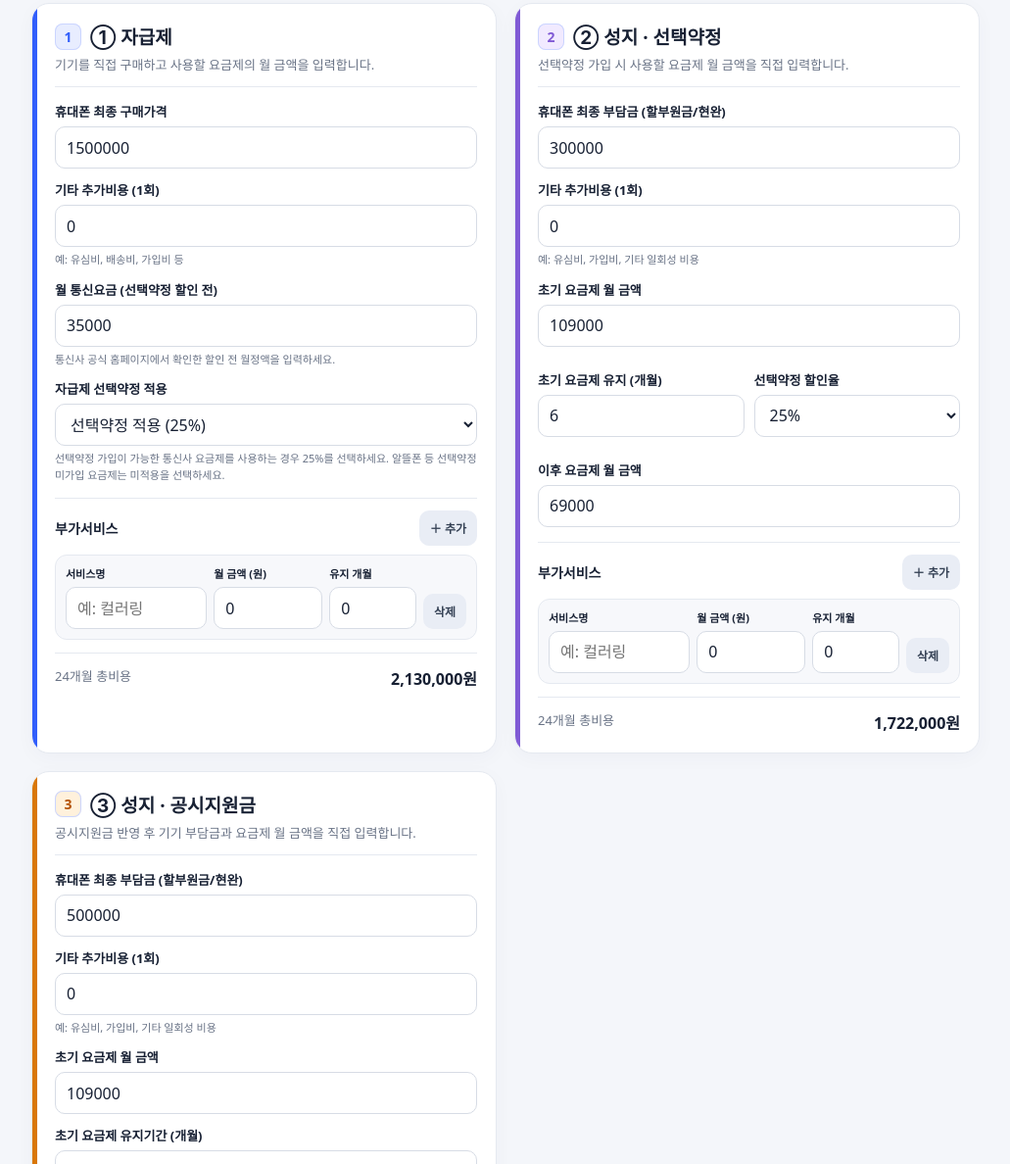
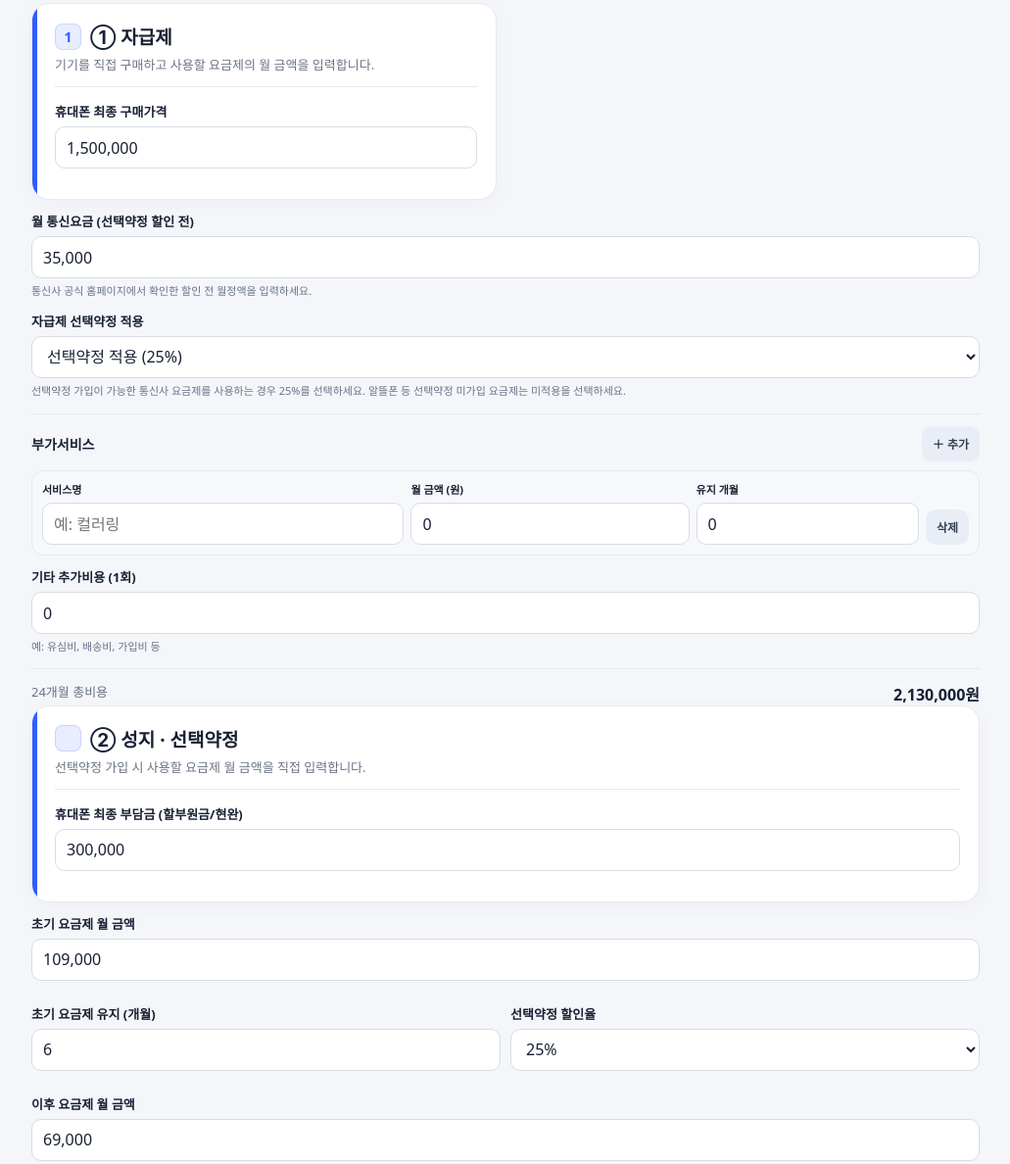
Before and after one commit to dworld13/phone-calculator, a plain HTML site: page index.html in a window 1280 px wide. Shown: the part 207-1395 px from the top of the page at 98% size, without its empty margins (124-1155 px from the left). Drawn offline with Linux system fonts and the light colour scheme.

Commit message:
Add files via upload

```diff
--- a/index.html
+++ b/index.html
@@ -41,31 +41,34 @@ footer{text-align:center;color:var(--muted);font-size:12px;padding:0 16px 28px}
 <section class="card" id="selfCard">
 <h2>① 자급제</h2><p class="sub">기기를 직접 구매하고 사용할 요금제의 월 금액을 입력합니다.</p>
 <div class="field"><label for="selfPhone">휴대폰 최종 구매가격</label><input id="selfPhone" type="text" inputmode="numeric" autocomplete="off" min="0" value="1500000"></div>
-<div class="field"><label for="selfExtra">기타 추가비용 (1회)</label><input id="selfExtra" type="text" inputmode="numeric" autocomplete="off" value="0"><div class="hint">예: 유심비, 배송비, 가입비 등</div></div>
+</div>
 <div class="field"><label for="selfPlan">월 통신요금 (선택약정 할인 전)</label><input id="selfPlan" type="text" inputmode="numeric" autocomplete="off" min="0" value="35000"><div class="hint">통신사 공식 홈페이지에서 확인한 할인 전 월정액을 입력하세요.</div></div>
 <div class="field"><label for="selfRate">자급제 선택약정 적용</label><select id="selfRate"><option value="0">선택약정 미적용 (0%)</option><option value="25" selected>선택약정 적용 (25%)</option></select><div class="hint">선택약정 가입이 가능한 통신사 요금제를 사용하는 경우 25%를 선택하세요. 알뜰폰 등 선택약정 미가입 요금제는 미적용을 선택하세요.</div></div>
 <div class="addons"><div class="addons-head"><b>부가서비스</b><button class="smallbtn add-addon" data-target="selfAddons">＋ 추가</button></div><div id="selfAddons"></div></div>
+<div class="field"><label for="selfExtra">기타 추가비용 (1회)</label><input id="selfExtra" type="text" inputmode="numeric" autocomplete="off" value="0"><div class="hint">예: 유심비, 배송비, 가입비 등</div>
 <div class="calc"><span>24개월 총비용</span><strong id="selfTotal">-</strong></div>
 </section>
 <section class="card" id="selCard">
 <h2>② 성지 · 선택약정</h2><p class="sub">선택약정 가입 시 사용할 요금제 월 금액을 직접 입력합니다.</p>
 <div class="field"><label for="selPhone">휴대폰 최종 부담금 (할부원금/현완)</label><input id="selPhone" type="text" inputmode="numeric" autocomplete="off" min="0" value="300000"></div>
-<div class="field"><label for="selExtra">기타 추가비용 (1회)</label><input id="selExtra" type="text" inputmode="numeric" autocomplete="off" value="0"><div class="hint">예: 유심비, 가입비, 기타 일회성 비용</div></div>
+</div>
 <div class="field"><label for="selPlan">초기 요금제 월 금액</label><input id="selPlan" type="text" inputmode="numeric" autocomplete="off" min="0" value="109000"></div>
 <div class="two"><div class="field"><label for="selMonths">초기 요금제 유지 (개월)</label><input id="selMonths" type="text" inputmode="numeric" autocomplete="off" min="0" max="24" value="6"></div>
 <div class="field"><label for="selRate">선택약정 할인율</label><select id="selRate"><option value="25" selected>25%</option><option value="0">0%</option></select></div></div>
 <div class="field"><label for="selAfter">이후 요금제 월 금액</label><input id="selAfter" type="text" inputmode="numeric" autocomplete="off" min="0" value="69000"></div>
 <div class="addons"><div class="addons-head"><b>부가서비스</b><button class="smallbtn add-addon" data-target="selAddons">＋ 추가</button></div><div id="selAddons"></div></div>
+<div class="field"><label for="selExtra">기타 추가비용 (1회)</label><input id="selExtra" type="text" inputmode="numeric" autocomplete="off" value="0"><div class="hint">예: 유심비, 가입비, 기타 일회성 비용</div>
 <div class="calc"><span>24개월 총비용</span><strong id="selTotal">-</strong></div>
 </section>
 <section class="card" id="pubCard">
 <h2>③ 성지 · 공시지원금</h2><p class="sub">공시지원금 반영 후 기기 부담금과 요금제 월 금액을 직접 입력합니다.</p>
 <div class="field"><label for="pubPhone">휴대폰 최종 부담금 (할부원금/현완)</label><input id="pubPhone" type="text" inputmode="numeric" autocomplete="off" min="0" value="500000"></div>
-<div class="field"><label for="pubExtra">기타 추가비용 (1회)</label><input id="pubExtra" type="text" inputmode="numeric" autocomplete="off" value="0"><div class="hint">예: 유심비, 가입비, 기타 일회성 비용</div></div>
+</div>
 <div class="field"><label for="pubPlan">초기 요금제 월 금액</label><input id="pubPlan" type="text" inputmode="numeric" autocomplete="off" min="0" value="109000"></div>
 <div class="field"><label for="pubMonths">초기 요금제 유지기간 (개월)</label><input id="pubMonths" type="text" inputmode="numeric" autocomplete="off" min="0" max="24" value="6"></div>
 <div class="field"><label for="pubAfter">이후 요금제 월 금액</label><input id="pubAfter" type="text" inputmode="numeric" autocomplete="off" min="0" value="69000"></div>
 <div class="addons"><div class="addons-head"><b>부가서비스</b><button class="smallbtn add-addon" data-target="pubAddons">＋ 추가</button></div><div id="pubAddons"></div></div>
+<div class="field"><label for="pubExtra">기타 추가비용 (1회)</label><input id="pubExtra" type="text" inputmode="numeric" autocomplete="off" value="0"><div class="hint">예: 유심비, 가입비, 기타 일회성 비용</div>
 <div class="calc"><span>24개월 총비용</span><strong id="pubTotal">-</strong></div>
 </section>
 </div>
@@ -90,7 +93,7 @@ document.querySelectorAll('.add-addon').forEach(b=>b.addEventListener('click',()
 function formatInput(el){
  if(!el || el.dataset.formatting==='off') return;
  const raw=String(el.value||'').replace(/,/g,'').trim();
- if(raw==='' || !/^\\d+(\\.\\d*)?$/.test(raw)) return;
+ if(raw==='' || !/^\d+(\.\d*)?$/.test(raw)) return;
  const parts=raw.split('.');
  parts[0]=Number(parts[0]).toLocaleString('en-US');
  el.value=parts.join('.');
```
